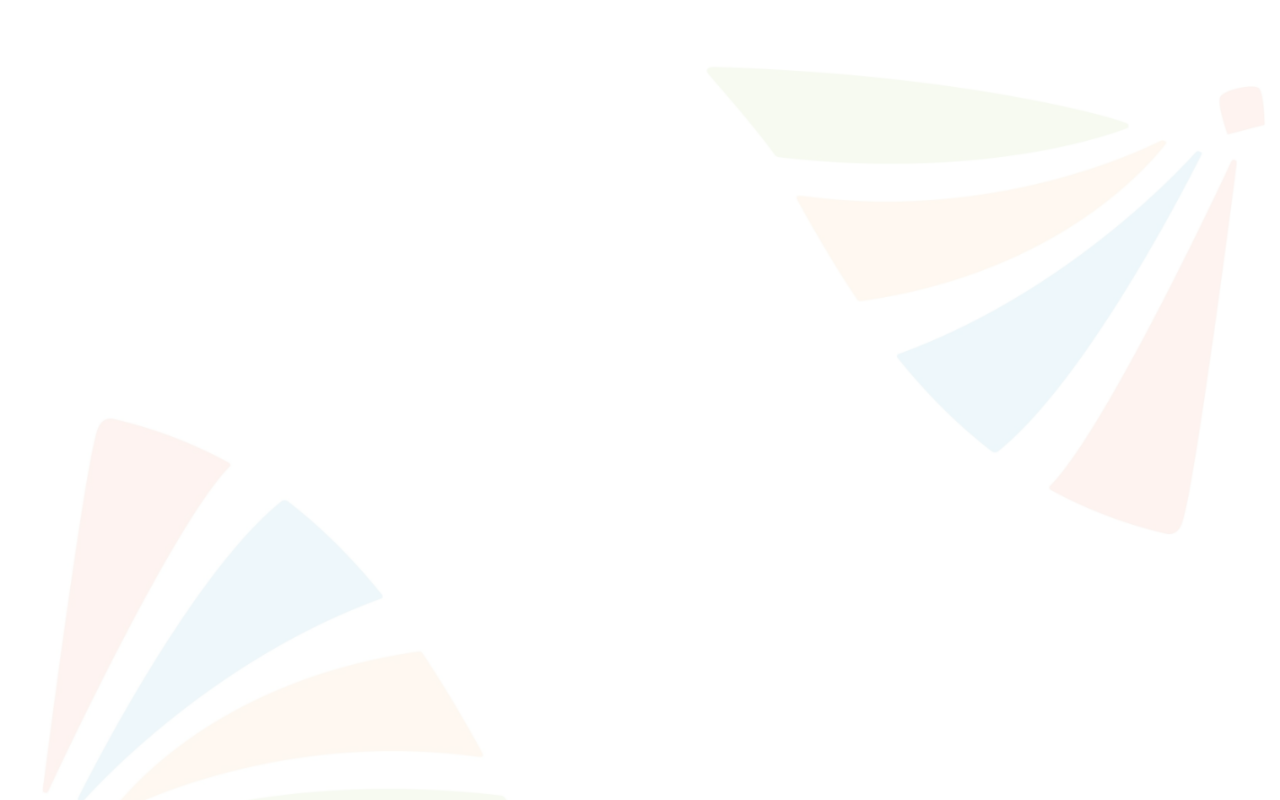
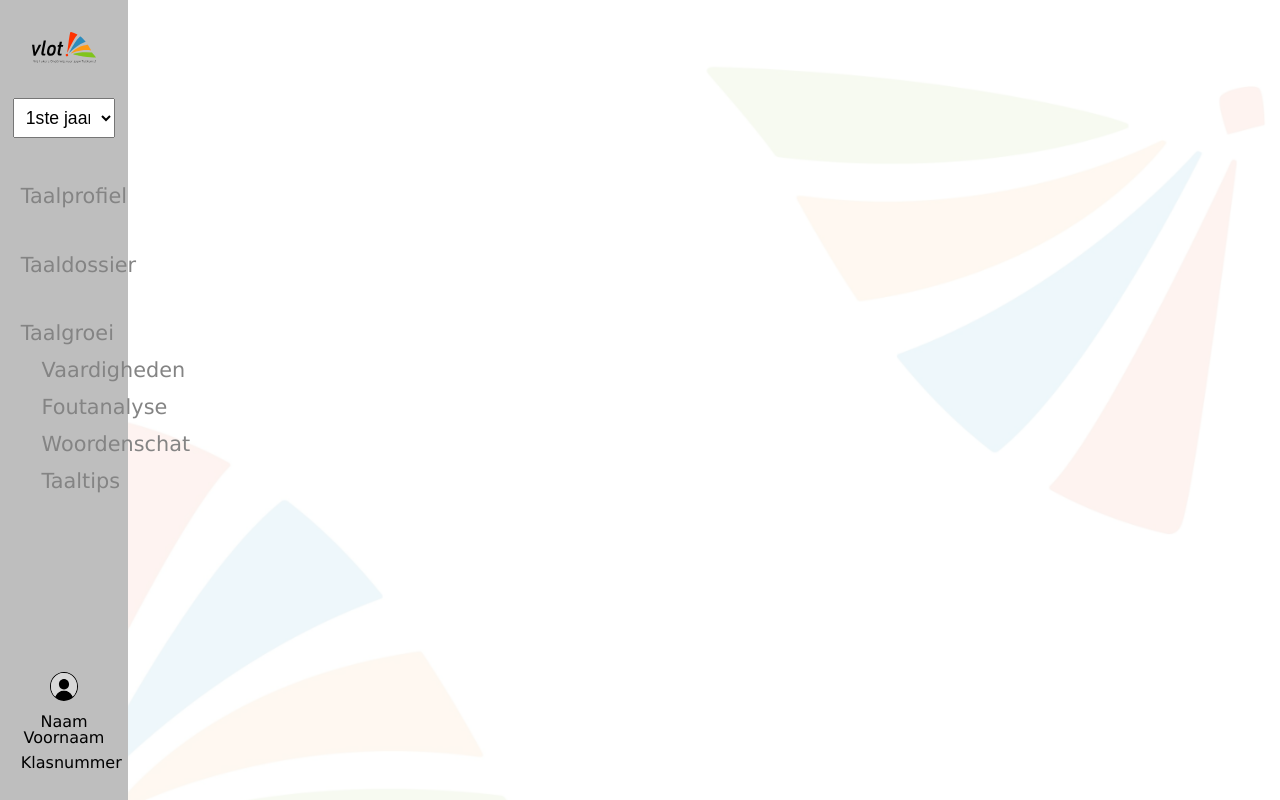
Before and after one commit to BjornVanHoorde/VLOT-taalportfolio, a React (Create React App) app in the folder app/: page /home in a window 1280 px wide. Built offline with nearby package versions, Linux system fonts and the light colour scheme.

Commit message:
styling sidebar afgewerkt

```diff
--- a/app/public/index.html
+++ b/app/public/index.html
@@ -27,17 +27,6 @@
     <title>React App</title>
   </head>
   <body>
-    <noscript>You need to enable JavaScript to run this app.</noscript>
     <div id="root"></div>
-    <!--
-      This HTML file is a template.
-      If you open it directly in the browser, you will see an empty page.
-
-      You can add webfonts, meta tags, or analytics to this file.
-      The build step will place the bundled scripts into the <body> tag.
-
-      To begin the development, run `npm start` or `yarn start`.
-      To create a production bundle, use `npm run build` or `yarn build`.
-    -->
   </body>
 </html>
--- a/app/src/components/App/Screens/Home.js
+++ b/app/src/components/App/Screens/Home.js
@@ -1,11 +1,9 @@
+import StdSidebar from "../Sidebar/Sidebar";
+
 const Home = () => {
-  const homeDiv = document.createElement('div');
-  homeDiv.setAttribute('id', 'home');
-  homeDiv.innerHTML = `
-  <img src='/img/logo.png'>
-  <h1>Content loading...</h1>
-  `
-  document.getElementById('root').appendChild(homeDiv);
+  return (
+    <StdSidebar />
+  )
 };
 
 export default Home;
--- /dev/null
+++ b/app/src/components/App/Sidebar/AccountInfo.js
@@ -0,0 +1,13 @@
+import no_picture from '../../../img/no_picture.svg'
+
+const AccountInfo = () => {
+    return (
+        <div className="account-info">
+            <img src={no_picture} alt='geen afbeelding' />
+            <p>Naam Voornaam</p>
+            <p>Klasnummer</p>
+        </div>
+    )
+};
+
+export default AccountInfo;
--- /dev/null
+++ b/app/src/components/App/Sidebar/JaarSelector.js
@@ -0,0 +1,16 @@
+const JaarSelector = () => {
+    return (
+        <div id="jaar-selector">
+            <select>
+                <option>1ste jaar</option>
+                <option>2de jaar</option>
+                <option>3de jaar</option>
+                <option>4de jaar</option>
+                <option>5de jaar</option>
+                <option>6de jaar</option>
+            </select>
+        </div>
+    )
+}
+
+export default JaarSelector
--- /dev/null
+++ b/app/src/components/App/Sidebar/Navigation.js
@@ -0,0 +1,19 @@
+const Navigation = () => {
+    return (
+    <div id='sidebar-components'>
+        <nav id='main-nav'>
+            <li>Taalprofiel</li>
+            <li>Taaldossier</li>
+            <li>Taalgroei</li>
+                <nav id='sub-nav'>
+                    <li>Vaardigheden</li>
+                    <li>Foutanalyse</li>
+                    <li>Woordenschat</li>
+                    <li>Taaltips</li>
+                </nav>
+        </nav>
+    </div>
+    )
+}
+
+export default Navigation;
--- /dev/null
+++ b/app/src/components/App/Sidebar/Sidebar.js
@@ -0,0 +1,19 @@
+import logo from '../../../img/logo.svg'
+import AccountInfo from './AccountInfo';
+import JaarSelector from './JaarSelector';
+import Navigation from './Navigation';
+
+const StdSidebar = () => {
+    return (
+        <div className="sidebar">
+            <div id='sidebarLogo'>
+                <img src={logo} alt='logo van de school' />
+            </div>
+            <JaarSelector />
+            <Navigation />
+            <AccountInfo />
+        </div>
+    )
+};
+
+export default StdSidebar;
--- a/app/src/styles/index.css
+++ b/app/src/styles/index.css
@@ -1,5 +1,6 @@
 @import './home.css';
 @import './auth.css';
+@import './sidebar.css';
 
 :root {
     min-height: 100vh;
--- /dev/null
+++ b/app/src/styles/sidebar.css
@@ -0,0 +1,80 @@
+.sidebar {
+    height: 100vh;
+    width: 10vw;
+    position: fixed;
+    background-color: rgb(190, 190, 190);
+    display: flex;
+    flex-direction: column;
+    justify-content: space-between;
+}
+
+#sidebarLogo {
+    height: fit-content;
+    padding: 2rem;
+}
+
+#jaar-selector {
+    width: 100%;
+    display: flex;
+    margin-left: auto;
+    margin-right: auto;
+    margin-bottom: 2rem;
+}
+
+#jaar-selector > select {
+    width: 80%;
+    margin: auto;
+    padding: 0.5rem;
+    font-size: 1.1rem;
+}
+
+#sidebar-components {
+    height: 70vh;
+}
+
+#main-nav {
+    margin-top: 2vh;
+}
+
+#main-nav > li {
+    margin-bottom: 3rem;
+    font-size: 1.3rem;
+    margin-left: 1.3rem;
+    color: #848484;
+    cursor: pointer;
+}
+
+#main-nav > li:nth-child(3) {
+    margin-bottom: 1rem;
+}
+
+#sub-nav > li {
+    margin-bottom: 1rem;
+    font-size: 1.3rem;
+    margin-left: 2.6rem;
+    color: #848484
+}
+
+.account-info {
+    text-align: center;
+    display: flex;
+    flex-direction: column;
+    justify-content: space-between;
+    padding: 1rem;
+    height: 15vh;
+    margin-bottom: 1vh;
+}
+
+.account-info > img {
+    margin: auto;
+    margin-bottom: 0.5rem;
+    width: 30%;
+}
+
+.account-info > p {
+    padding: 0.3rem;
+}
+
+li {
+    list-style-type: none;
+}
```
Also changed, not shown: app/src/components/App/Screens/Login.js (deleted, +0 -20 lines), app/src/img/no_picture.svg (added), 1 other file (tests, documents, lock files or other folders).
